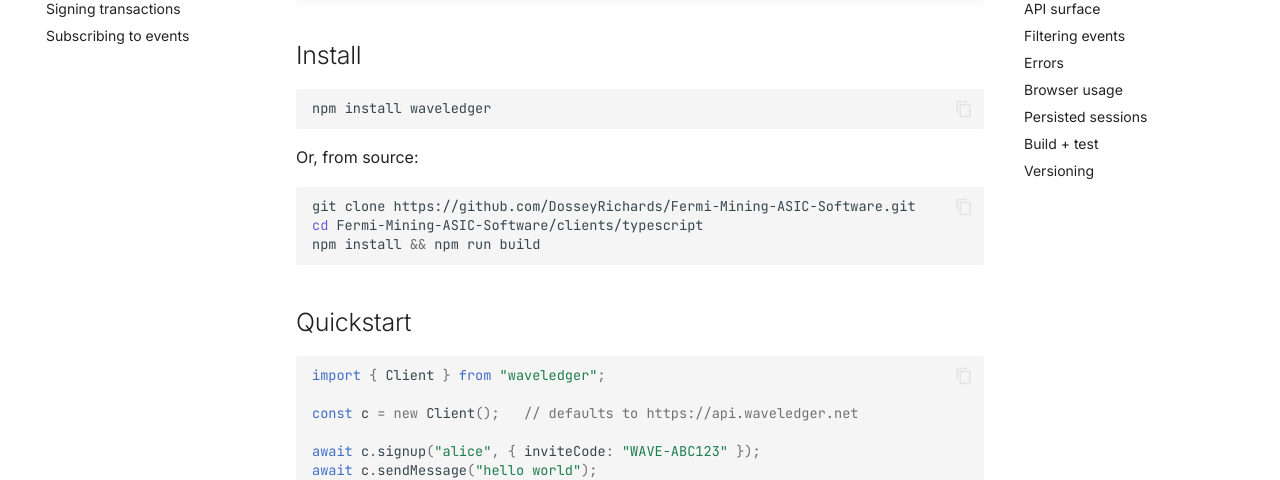
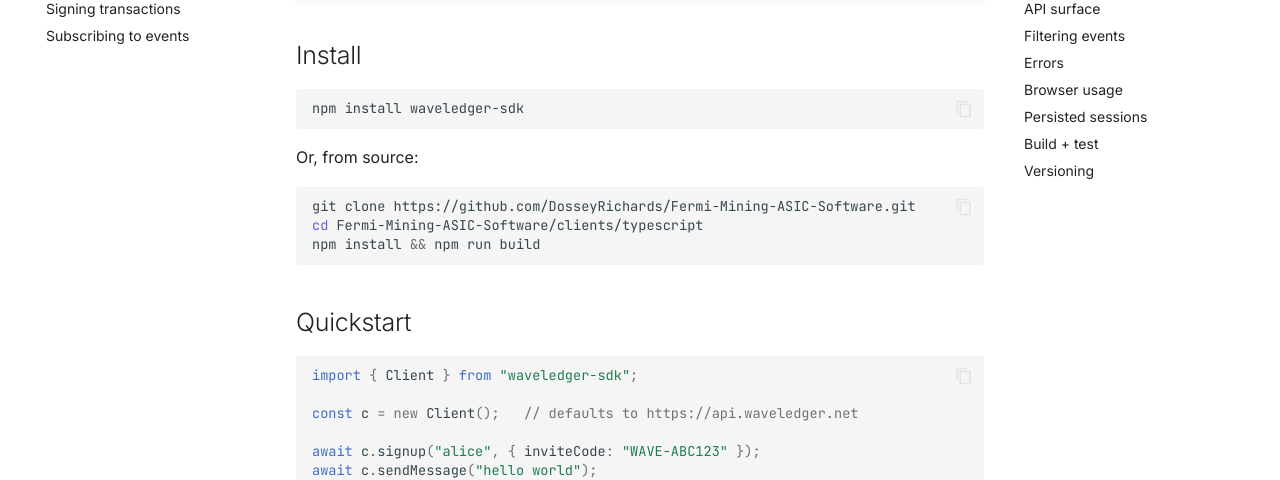
Before and after one commit to DosseyRichards/FERMI-Documentation, an MkDocs documentation site: the page built from docs/sdk/javascript.md, in a window 1280 px wide and 900 px high, scrolled down 326 px. Shown: the part 161-641 px from the top of the window. Built offline with MkDocs 1.6.1 and Material for MkDocs 9.7.7, drawn with Linux system fonts in a browser that asks for light colours; comment, search, counter and statistics services are not loaded; some of the changed text lies outside the part shown.

Commit message:
docs: install via waveledger-sdk on both registries

````diff
--- a/docs/sdk/javascript.md
+++ b/docs/sdk/javascript.md
@@ -14,7 +14,7 @@ ESM-native, dependency-free — runs in Node 18+ and modern browsers
 ## Install
 
 ```bash
-npm install waveledger
+npm install waveledger-sdk
 ```
 
 Or, from source:
@@ -28,7 +28,7 @@ npm install && npm run build
 ## Quickstart
 
 ```ts
-import { Client } from "waveledger";
+import { Client } from "waveledger-sdk";
 
 const c = new Client();   // defaults to https://api.waveledger.net
 
@@ -125,7 +125,7 @@ for await (const ev of c.subscribe({
 import {
   AuthError, NotFoundError, RateLimitedError,
   ValidationError, ServerError, WaveLedgerError,
-} from "waveledger";
+} from "waveledger-sdk";
 
 try {
   await c.walletSend({ to: "bad", amount: -1 });
````
Also changed, not shown: docs/sdk/python.md (+7 -0 lines).
